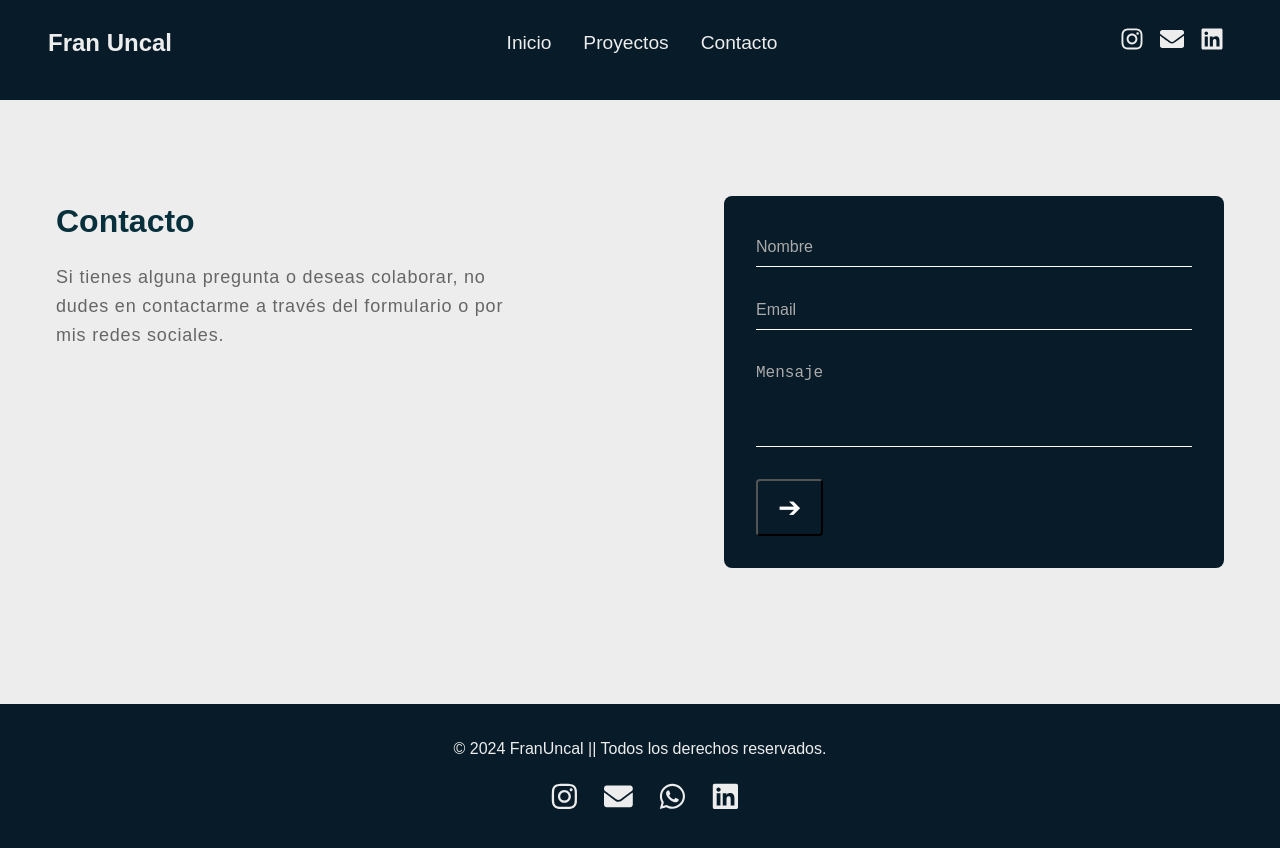
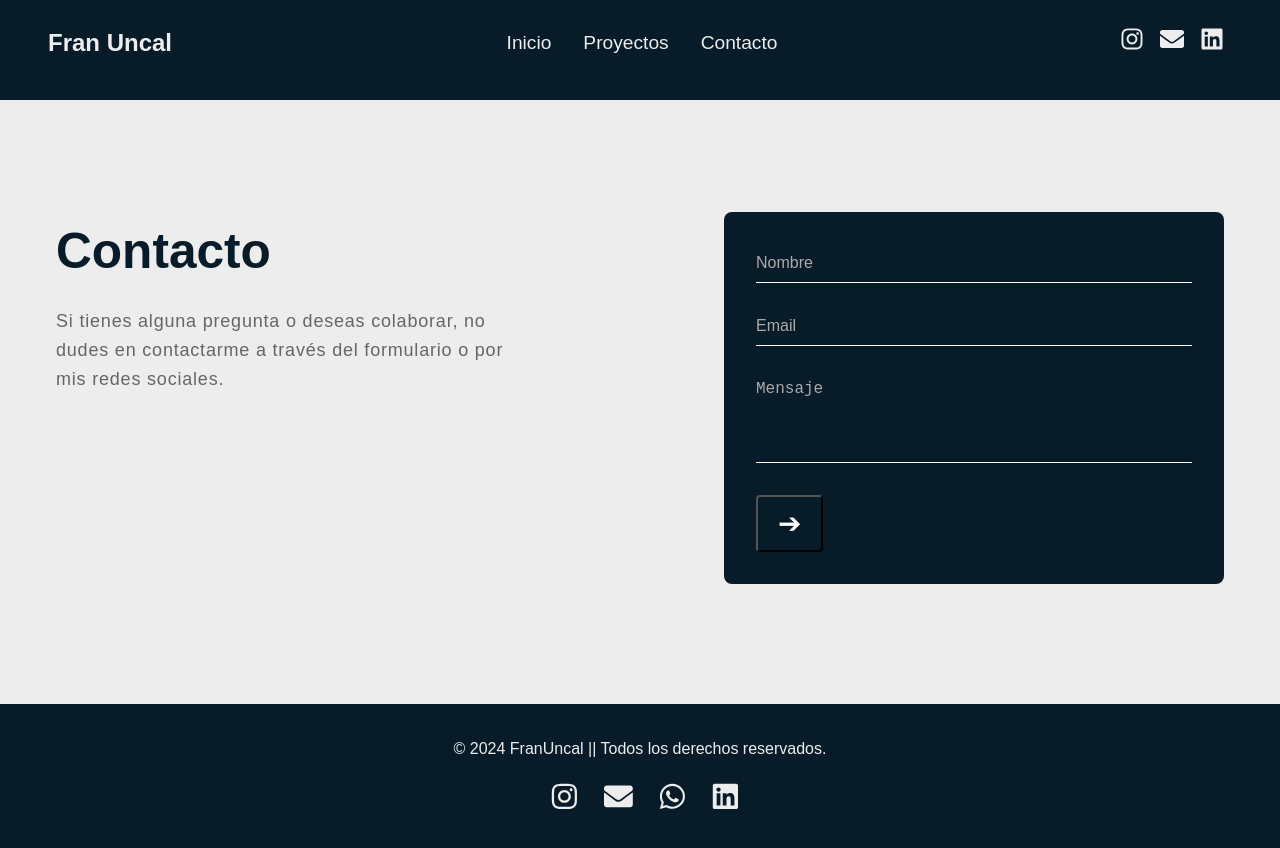
Before and after one commit to franuncal/FRANUNCAL-PORTFOLIO-WEB, a React (Vite) app: page /contacto in a window 1280 px wide. Shown: the top 848 px of the page. Built offline with nearby package versions, Linux system fonts and the light colour scheme; a web font is replaced by a local one.

Commit message:
Detalles al footer

```diff
--- a/src/components/Contacto/Contacto.css
+++ b/src/components/Contacto/Contacto.css
@@ -1,7 +1,7 @@
 .contact-page {
   background-color: var(--text-color);
   color: #c4b9b9;
-  padding: 4rem 1rem;
+  padding: 5rem 1rem;
   margin-top: 100px;
   min-height: calc(100vh - 200px); /* Ajusta según la altura del footer */
   box-sizing: border-box;
@@ -25,8 +25,8 @@
 }
 
 .contact-info h2 {
-  color: rgb(8, 47, 60);
-  font-size: 2rem;
+  color: var(--bg-color);
+  font-size: 3.1rem;
   margin-bottom: 1rem;
 }
 
--- a/src/components/Proyectos/Proyectos.css
+++ b/src/components/Proyectos/Proyectos.css
@@ -1,5 +1,6 @@
 /* Sección de Proyectos */
 .projects-section {
+  margin-top: 5rem;
   padding: 1rem 1rem;
   text-align: center;
   background-color: rgba(235, 235, 235);
```
